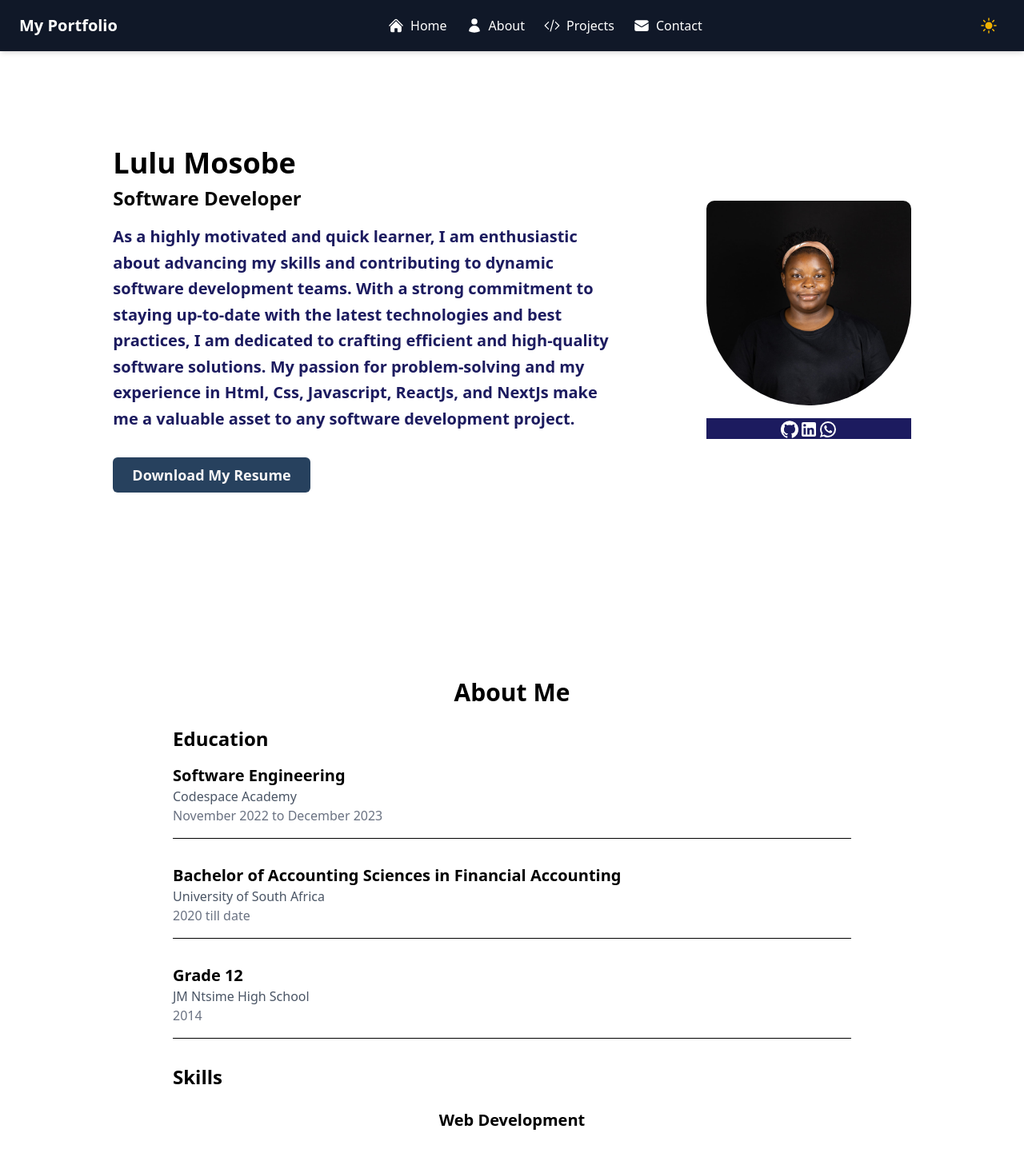
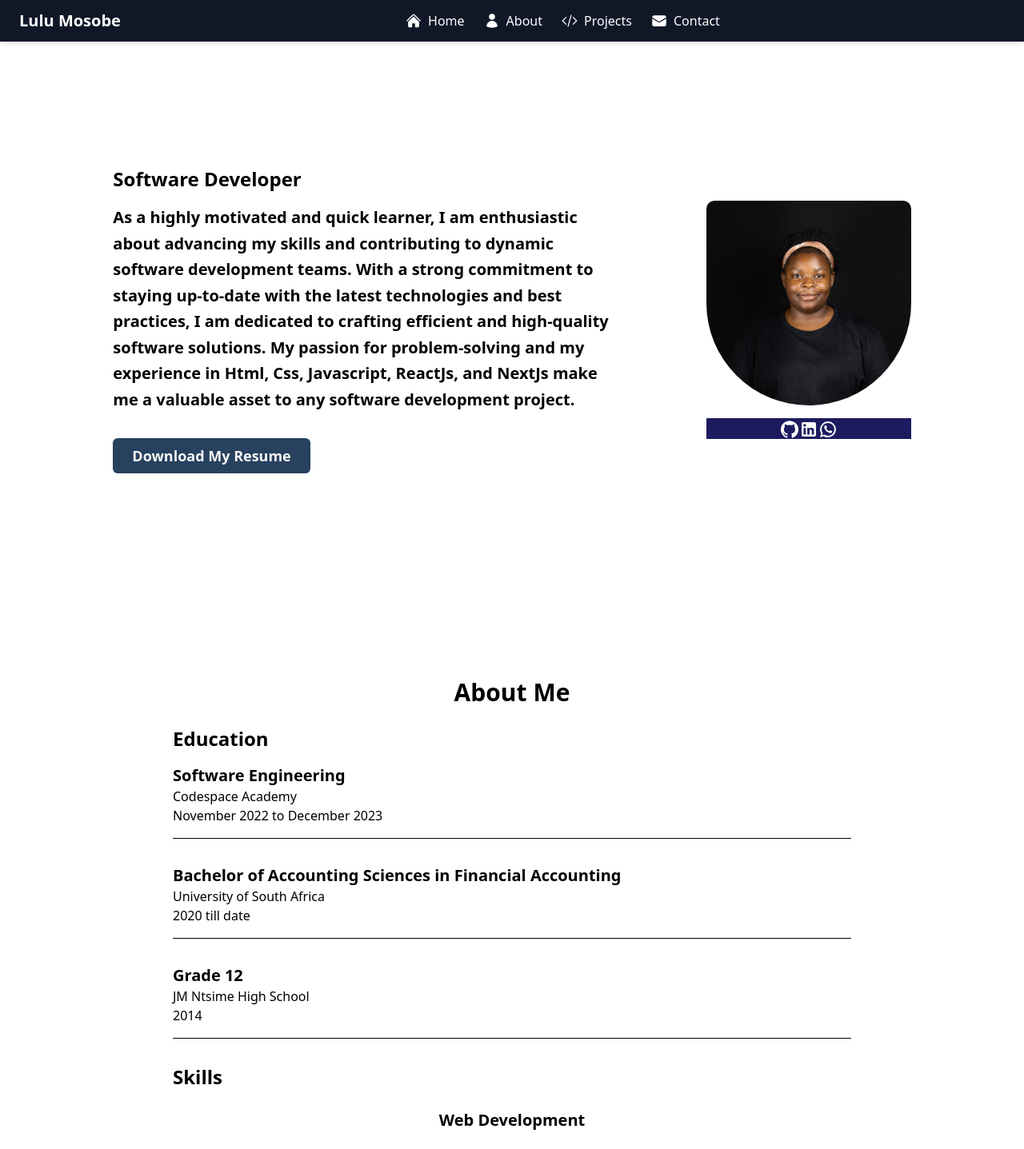
Before and after one commit to MOSOBELULU/Lulu_Portfolio, a Next.js app in the folder portfolio/: page / in a window 1280 px wide. Shown: the top 1437 px of the page at 80% size. Built offline with nearby package versions, Linux system fonts and the light colour scheme; grey boxes are pictures that could not be loaded.

Commit message:
removed the theme😒

```diff
--- a/portfolio/app/Context/ThemeContext.js
+++ /dev/null
@@ -1,36 +0,0 @@
-'use client'
-import { createContext, useState, useContext, useEffect } from 'react';
-
-// Create a context for theme
-const ThemeContext = createContext();
-
-export function useTheme() {
-  return useContext(ThemeContext);
-}
-
-export function ThemeProvider({ children }) {
-  const [theme, setTheme] = useState('light');
-
-  // Set the theme based on localStorage or default to light
-  useEffect(() => {
-    const savedTheme = localStorage.getItem('theme') || 'light';
-    setTheme(savedTheme);
-    document.documentElement.className = savedTheme; // Apply theme to <html>
-  }, []);
-
-  // Toggle between light and dark theme
-  const toggleTheme = () => {
-    setTheme((prevTheme) => {
-      const newTheme = prevTheme === 'light' ? 'dark' : 'light';
-      localStorage.setItem('theme', newTheme); // Save to localStorage
-      document.documentElement.className = newTheme; // Apply theme to <html>
-      return newTheme;
-    });
-  };
-
-  return (
-    <ThemeContext.Provider value={{ theme, toggleTheme }}>
-      {children}
-    </ThemeContext.Provider>
-  );
-}
--- a/portfolio/app/components/About.js
+++ b/portfolio/app/components/About.js
@@ -9,17 +9,23 @@ import 'swiper/css/effect-coverflow';
 export default function About() {
   return (
     <div className="max-w-4xl mx-auto px-6 py-12" id="about">
-      <h1 className="text-3xl font-semibold text-center mb-6">About Me</h1>
+      <h1 className="text-3xl font-semibold text-center mb-6 text-black">
+        About Me
+      </h1>
 
       {/* Education Section */}
       <section>
-        <h2 className="text-2xl font-semibold">Education</h2>
+        <h2 className="text-2xl font-semibold text-black">
+          Education
+        </h2>
         <ul className="space-y-4">
           {educationData.map((item, index) => (
             <li key={index} className="border-b py-4">
-              <h3 className="text-xl font-semibold">{item.Qualification}</h3>
-              <p className="text-gray-600">{item.Institution}</p>
-              <p className="text-gray-500">{item.Duration}</p>
+              <h3 className="text-xl font-semibold text-black">
+                {item.Qualification}
+              </h3>
+              <p className="text-black">{item.Institution}</p>
+              <p className="text-black">{item.Duration}</p>
             </li>
           ))}
         </ul>
@@ -27,10 +33,14 @@ export default function About() {
 
       {/* Skills Section with Animated Carousel */}
       <section className="mt-8">
-        <h2 className="text-2xl font-semibold">Skills</h2>
+        <h2 className="text-2xl font-semibold text-black">
+          Skills
+        </h2>
         {Object.entries(skillsData).map(([category, skills], index) => (
           <div key={index} className="mt-6">
-            <h3 className="text-xl font-semibold text-center mb-4">{category}</h3>
+            <h3 className="text-xl font-semibold text-center mb-4 text-black">
+              {category}
+            </h3>
             <Swiper
               spaceBetween={10}
               slidesPerView={1}
--- a/portfolio/app/components/TopNav.js
+++ b/portfolio/app/components/TopNav.js
@@ -1,11 +1,11 @@
 'use client'
-import { HomeIcon, UserIcon, CodeBracketIcon, EnvelopeIcon, Bars3Icon, SunIcon, MoonIcon } from "@heroicons/react/24/solid";
+import { HomeIcon, UserIcon, CodeBracketIcon, EnvelopeIcon, Bars3Icon } from "@heroicons/react/24/solid";
 import { useState } from "react";
-import { useTheme } from "../Context/ThemeContext";
+
 
 export default function TopNav() {
   const [isOpen, setIsOpen] = useState(false);
-  const {theme, toggleTheme} = useTheme();
+
 
   // Toggle menu visibility
   const toggleMenu = () => setIsOpen(!isOpen);
@@ -13,12 +13,12 @@ export default function TopNav() {
   return (
     <header className="fixed top-0 left-0 right-0 bg-gray-900 text-white shadow-md z-50 w-full">
       <nav className="flex items-center justify-between w-full px-6 py-3">
-        {/* "My Portfolio" on the left */}
+
         <div className="flex items-center">
-          <div className="text-xl font-bold">My Portfolio</div>
+          <div className="text-xl font-bold">Lulu Mosobe</div>
         </div>
 
-        {/* Navigation items in the center (for larger screens) */}
+
         <div className="hidden md:flex space-x-6 justify-center flex-1">
           <a href="#home" className="flex items-center space-x-2 hover:text-gray-400">
             <HomeIcon className="w-5 h-5" />
@@ -37,14 +37,7 @@ export default function TopNav() {
             <span>Contact</span>
           </a>
         </div>
-        {/* Theme*/}
-        <button onClick={toggleTheme} className="p-2">
-          {theme === 'light' ? (
-            <SunIcon className="w-6 h-6 text-yellow-500" />
-          ) : (
-            <MoonIcon className="w-6 h-6 text-gray-300" />
-          )}
-        </button>
+
 
         {/* Hamburger icon for mobile view */}
         <div className="md:hidden flex items-center">
--- a/portfolio/app/globals.css
+++ b/portfolio/app/globals.css
@@ -1,13 +1 @@
 @import "tailwindcss";
-
-/* Light Mode (default) */
-html.light {
-  background-color: white;
-  color: black;
-}
-
-/* Dark Mode */
-html.dark {
-  background-color: black;
-  color: white;
-}
--- a/portfolio/app/layout.js
+++ b/portfolio/app/layout.js
@@ -1,8 +1,7 @@
-'use client'
 import { Geist, Geist_Mono } from "next/font/google";
 import "./globals.css";
 import TopNav from "./components/TopNav";
-import { ThemeProvider, useTheme } from "./Context/ThemeContext";
+
 
 const geistSans = Geist({
   variable: "--font-geist-sans",
@@ -14,29 +13,22 @@ const geistMono = Geist_Mono({
   subsets: ["latin"],
 });
 
-// export const metadata = {
-//   title: "Lulu Portfolio",
-//   description: "Generated by create next app",
-// };
+export const metadata = {
+  title: "Lulu Portfolio",
+  description: "Generated by create next app",
+};
 
-// Move Theme Handling to a Separate Component
-function ThemeWrapper({ children }) {
-  const { theme } = useTheme(); // Get theme context
+export default function RootLayout({ children }) {
+  return (
+    <html lang="en">
 
-  return (
-    <html lang="en" className={theme}>
-      <body className={`${geistSans.variable} ${geistMono.variable} antialiased`}>
-        <TopNav />
-        {children}
-      </body>
+        <body
+          className={`${geistSans.variable} ${geistMono.variable} antialiased`}
+        >
+          <TopNav />
+          {children}
+        </body>
+
     </html>
   );
 }
-
-export default function RootLayout({ children }) {
-  return (
-    <ThemeProvider>
-      <ThemeWrapper>{children}</ThemeWrapper>
-    </ThemeProvider>
-  );
-}
--- a/portfolio/app/page.js
+++ b/portfolio/app/page.js
@@ -24,10 +24,10 @@ export default function Home() {
         {/* Text Content */}
         <div className="max-w-[50%]">
           <div className="font-semibold text-lg">
-            <h1 className="text-black text-4xl mb-2">Lulu Mosobe</h1>
-            <h2 className="text-[#080808] text-2xl mb-4">Software Developer</h2>
 
-            <p className="text-[#1c1b5f] text-xl leading-relaxed mb-8">
+          <h2 className="text-2xl mb-4 text-black ">Software Developer</h2>
+
+            <p className="text-xl leading-relaxed mb-8 text-black ">
               As a highly motivated and quick learner, I am enthusiastic about advancing my skills and contributing to dynamic software development teams.
               With a strong commitment to staying up-to-date with the latest technologies and best practices, I am dedicated to crafting efficient and high-quality software solutions.
               My passion for problem-solving and my experience in Html, Css, Javascript, ReactJs, and NextJs make me a valuable asset to any software development project.
--- a/portfolio/tailwind.config.js
+++ b/portfolio/tailwind.config.js
@@ -1,6 +1,6 @@
 /** @type {import('tailwindcss').Config} */
 module.exports = {
-    darkMode: "class", // Enables dark mode (toggle with a class)
+    darkMode: "class",
     content: [
       "./pages/**/*.{js,ts,jsx,tsx}",
       "./components/**/*.{js,ts,jsx,tsx}",
```
